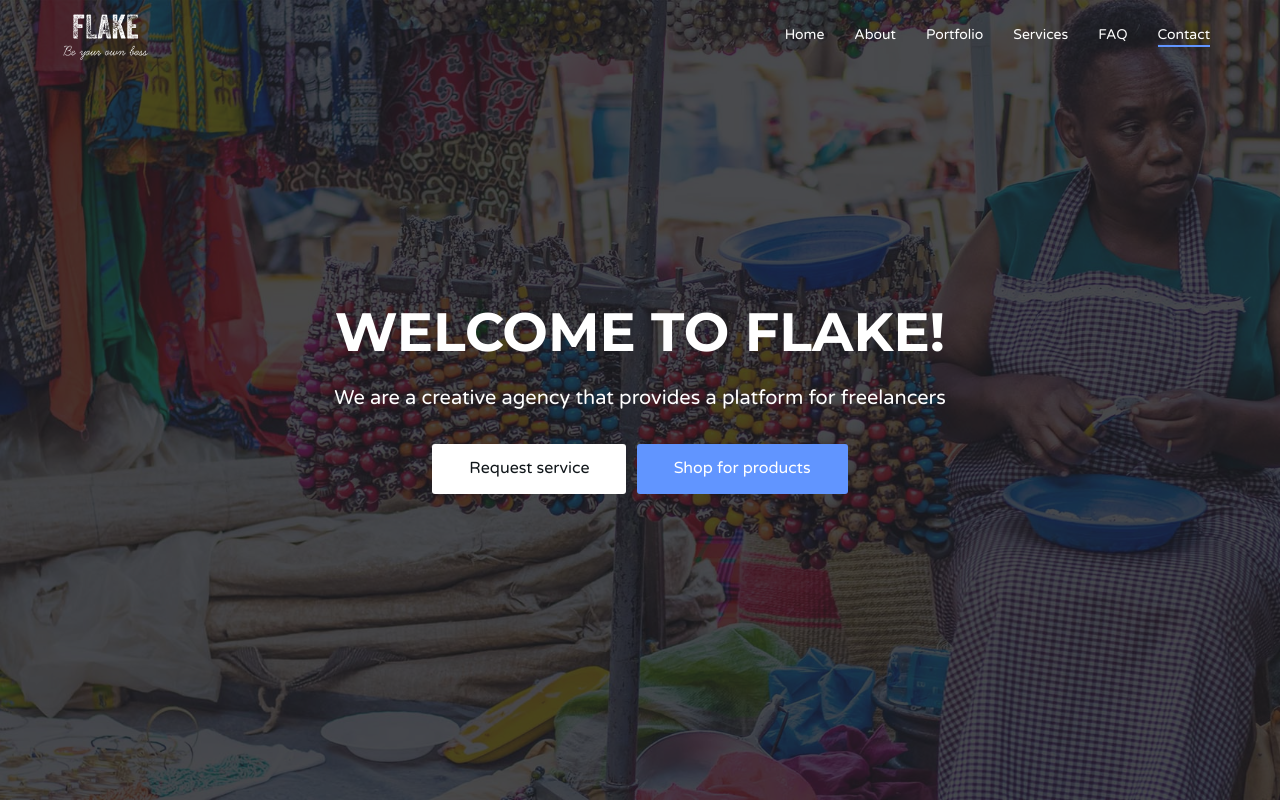
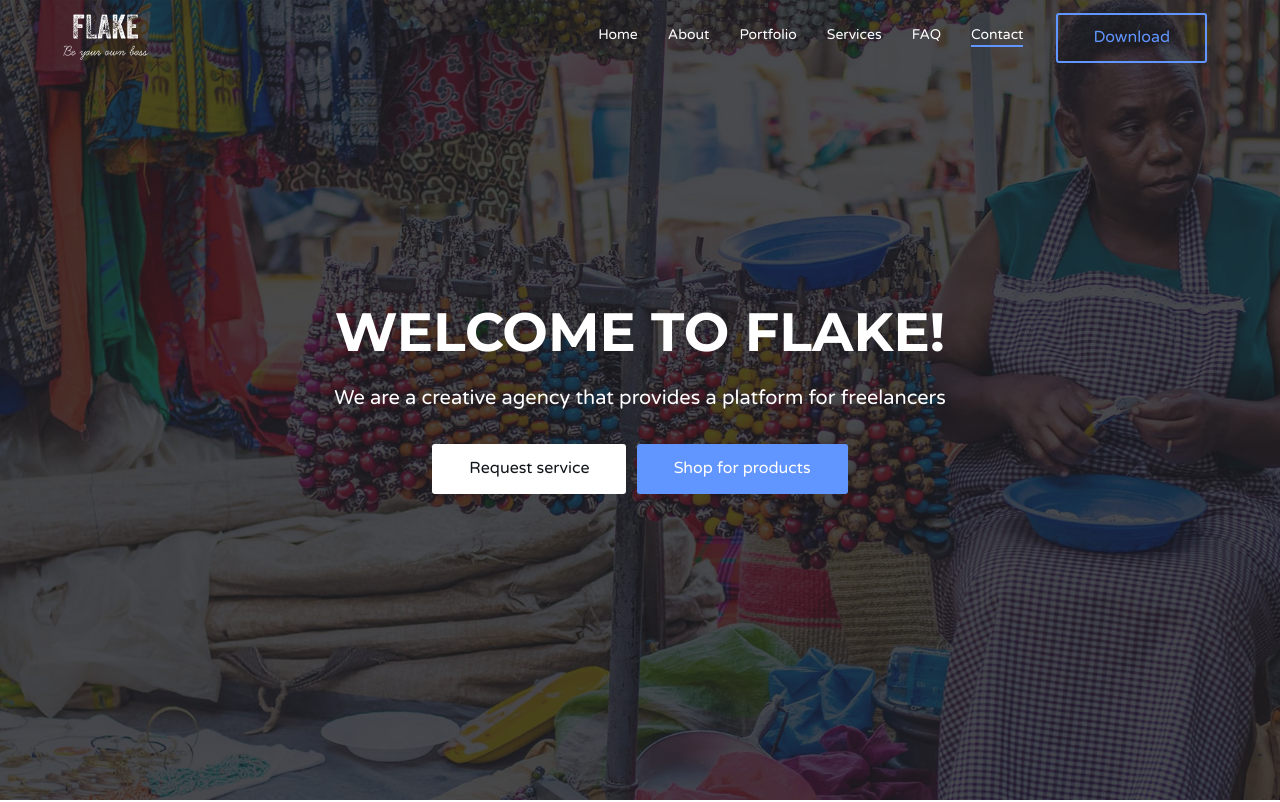
Before and after one commit to Codelewis/Flake_frontend, a plain HTML site: page Flake/index.html in a window 1280 px wide. Shown: the top 802 px of the page. Drawn offline with Linux system fonts and the light colour scheme.

Commit message:
Download button added

```diff
--- a/Flake/index.html
+++ b/Flake/index.html
@@ -76,6 +76,7 @@
 					<li><a href="#service">Services</a></li>
 					<li><a href="#features">FAQ</a></li>
 					<li><a href="#contact">Contact</a></li>
+					<li><button class="outline-btn">Download</button></li>
 				</ul>
 				<!-- /Main navigation -->
 
```
